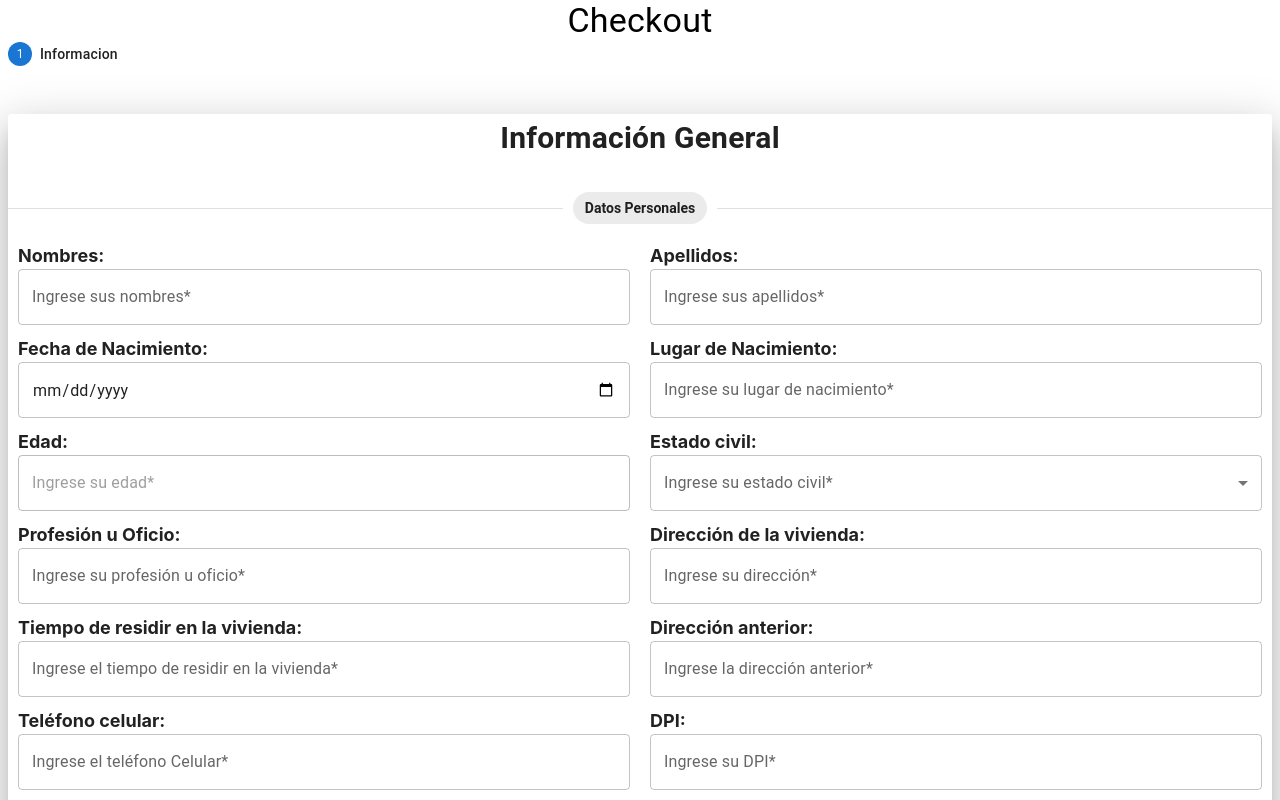
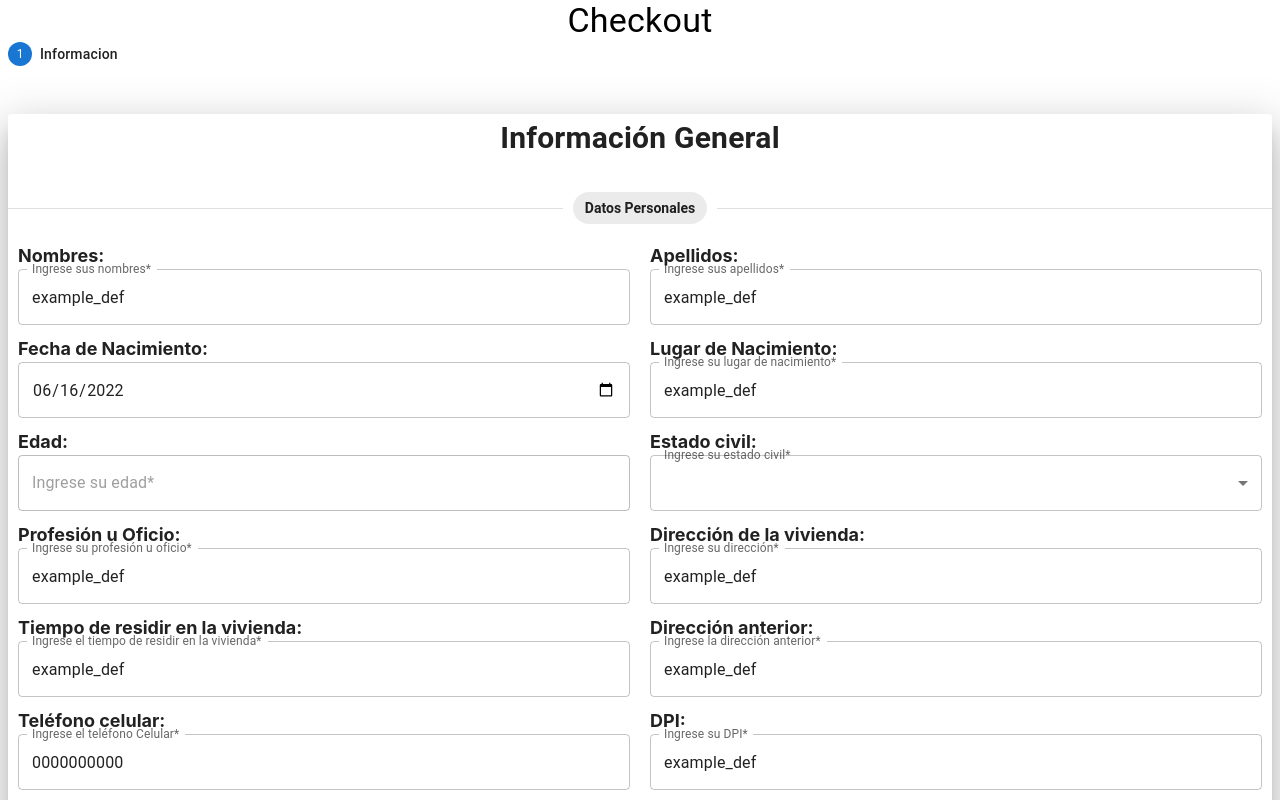
Before and after one commit to emanuelztrada12/form, a Next.js app: page / in a window 1280 px wide. Shown: the top 800 px of the page. Built offline with nearby package versions, Linux system fonts and the light colour scheme.

Commit message:
fix general_birth

```diff
--- a/pages/components/CheckeoutPage/CheckoutPage.js
+++ b/pages/components/CheckeoutPage/CheckoutPage.js
@@ -86,38 +86,38 @@ export default function CheckoutPage() {
 
   async function _submitForm(values, actions) {
     console.info(`\n\n==> { _submitForm }\n`, values, `\n`, ``);
-    try {
-      const { data } = await newFormulario({
-        variables: {
-          input: {
-            //Informacion general
-            general_name: values.general_name,
-            general_lastname: values.general_lastname,
-            general_birth: values.general_birth,
-            general_place_birth: values.general_place_birth,
-            general_age: values.general_age,
-            general_civil_status: values.general_civil_status,
-            general_profession: values.general_profession,
-            general_direction: values.general_direction,
-            general_time_reside: values.general_time_reside,
-            general_previous_direction: values.general_previous_direction,
-            general_phone: values.general_phone,
-            general_nit: values.general_nit,
-            general_dpi:  values.general_dpi,
-            general_email: values.general_email,
-            general_emergency_phone: values.general_emergency_phone,
-            general_emergency_name: values.general_emergency_name,
-            general_irtra: values.general_irtra,
-            general_igss: values.general_igss,
-            vehicle: values.vehicle,
-            license: values.license,
-          }
-        }
-      });
-      console.log(`data ${data}`)
-    } catch (error) {
-      console.log(error);
-    }
+    // try {
+    //   const { data } = await newFormulario({
+    //     variables: {
+    //       input: {
+    //         //Informacion general
+    //         general_name: values.general_name,
+    //         general_lastname: values.general_lastname,
+    //         general_birth: values.general_birth,
+    //         general_place_birth: values.general_place_birth,
+    //         general_age: values.general_age,
+    //         general_civil_status: values.general_civil_status,
+    //         general_profession: values.general_profession,
+    //         general_direction: values.general_direction,
+    //         general_time_reside: values.general_time_reside,
+    //         general_previous_direction: values.general_previous_direction,
+    //         general_phone: values.general_phone,
+    //         general_nit: values.general_nit,
+    //         general_dpi:  values.general_dpi,
+    //         general_email: values.general_email,
+    //         general_emergency_phone: values.general_emergency_phone,
+    //         general_emergency_name: values.general_emergency_name,
+    //         general_irtra: values.general_irtra,
+    //         general_igss: values.general_igss,
+    //         vehicle: values.vehicle,
+    //         license: values.license,
+    //       }
+    //     }
+    //   });
+    //   console.log(`data ${data}`)
+    // } catch (error) {
+    //   console.log(error);
+    // }
 
     // await _sleep(1000);
     // alert(JSON.stringify(`values ${values.general_birth}`, null, 2));
--- a/pages/components/CheckeoutPage/FormModel/formInitialValues.js
+++ b/pages/components/CheckeoutPage/FormModel/formInitialValues.js
@@ -28,24 +28,26 @@ const {
 } = generalFormModel;
 
 export default {
-  [general_name.name]: "",
-  [general_lastname.name]: "",
-  [general_place_birth.name]: "",
-  [general_age.name]: "",
-  [general_civil_status.name]: "",
-  [general_profession.name]: "",
-  [general_direction.name]: "",
-  [general_time_reside.name]: "",
-  [general_emergency_name.name]: "",
-  [general_emergency_kinship.name]: "",
-  [general_previous_direction.name]: "",
-  [general_phone.name]: "",
-  [general_emergency_phone.name]: "",
-  [general_dpi.name]: "",
-  [general_nit.name]: "",
-  [general_email.name]: "",
-  [general_model.name]: "",
-  [general_brand.name]: "",
+  [general_name.name]: "example_def",
+  [general_lastname.name]: "example_def",
+  [general_place_birth.name]: "example_def",
+  [general_age.name]: "00",
+  [general_civil_status.name]: "example_def",
+  [general_profession.name]: "example_def",
+  [general_direction.name]: "example_def",
+  [general_time_reside.name]: "example_def",
+  [general_emergency_name.name]: "example_def",
+  [general_emergency_kinship.name]: "example_def",
+  [general_previous_direction.name]: "example_def",
+  [general_phone.name]: "0000000000",
+  [general_emergency_phone.name]: "0000000000",
+  [general_dpi.name]: "example_def",
+  [general_nit.name]: "example_def",
+  [general_email.name]: "mail@gmail.com",
+  [general_model.name]: "example_def",
+  [general_brand.name]: "example_def",
+  // you need to keep the default value
+  general_birth: new Date().toISOString().split("T")[0],
   vehicle: [],
   license: [],
 };
--- a/pages/components/CheckeoutPage/Forms/StatusCivilForm.js
+++ b/pages/components/CheckeoutPage/Forms/StatusCivilForm.js
@@ -158,7 +158,7 @@ export default function StatusCivilForm(props) {
                   <label style={{ fontSize: "18px", fontWeight: "bold" }}>
                     Fecha de Nacimiento:
                   </label>
-                  <DatePickerField name={general_birth.name} label={general_birth.label} onChange={(e) => { gettingDateYear(e) }} fullWidth />
+                  <DatePickerField name={general_birth.name} label={general_birth.label} onChange={gettingDateYear} fullWidth />
                   <p>{dateYear}</p>
                 </Grid>
                 <Grid item xs={12} sm={6} style={{ paddingLeft: "10px", paddingRight: "10px" }}>
--- a/pages/components/FormFields/DatePickerField.js
+++ b/pages/components/FormFields/DatePickerField.js
@@ -1,26 +1,32 @@
-import React from 'react';
-import { at } from 'lodash';
-import { useField } from 'formik';
-import { TextField, Alert, Stack } from '@mui/material';
+import React from "react";
+import { at } from "lodash";
+import { useField } from "formik";
+import { TextField, Alert, Stack } from "@mui/material";
 
 export default function DatePickerField(props) {
   const { errorText, ...rest } = props;
   // console.log(props)
   // console.log(errorText)
   const [field, meta] = useField(props);
+  // const { setFieldValue } = useFormikContext();
+  // console.info(`\n\n==> { field }\n`, field, `\n`, ``);
+  // console.info(`\n\n==> { meta }\n`, meta, `\n`, ``);
+  // console.info(`\n\n==> { props }\n`, props, `\n`, ``);
   // console.log(meta)
 
   function _renderHelperText() {
-    const [touched, error] = at(meta, 'touched', 'error');
+    const [touched, error] = at(meta, "touched", "error");
     if (touched && error) {
       return (
-          <div>
-            <div className="w-full my-1 bg-orange-200 border-l-4 border-orange-500 text-red-700 p-4 ">
-              <Stack sx={{ width: '100%' }} spacing={2}>
-                <Alert severity="warning"><p>{error}</p></Alert>
-              </Stack>
-            </div>
+        <div>
+          <div className="w-full my-1 bg-orange-200 border-l-4 border-orange-500 text-red-700 p-4 ">
+            <Stack sx={{ width: "100%" }} spacing={2}>
+              <Alert severity="warning">
+                <p>{error}</p>
+              </Alert>
+            </Stack>
           </div>
+        </div>
       );
     }
   }
@@ -32,7 +38,12 @@ export default function DatePickerField(props) {
       helperText={_renderHelperText()}
       {...field}
       {...rest}
+      onChange={(val) => {
+        try {
+          if (field.onChange) field.onChange(val);
+        } catch (error) {}
+        if (props.onChange) props.onChange(val, { field, meta });
+      }}
     />
-
   );
 }
```
